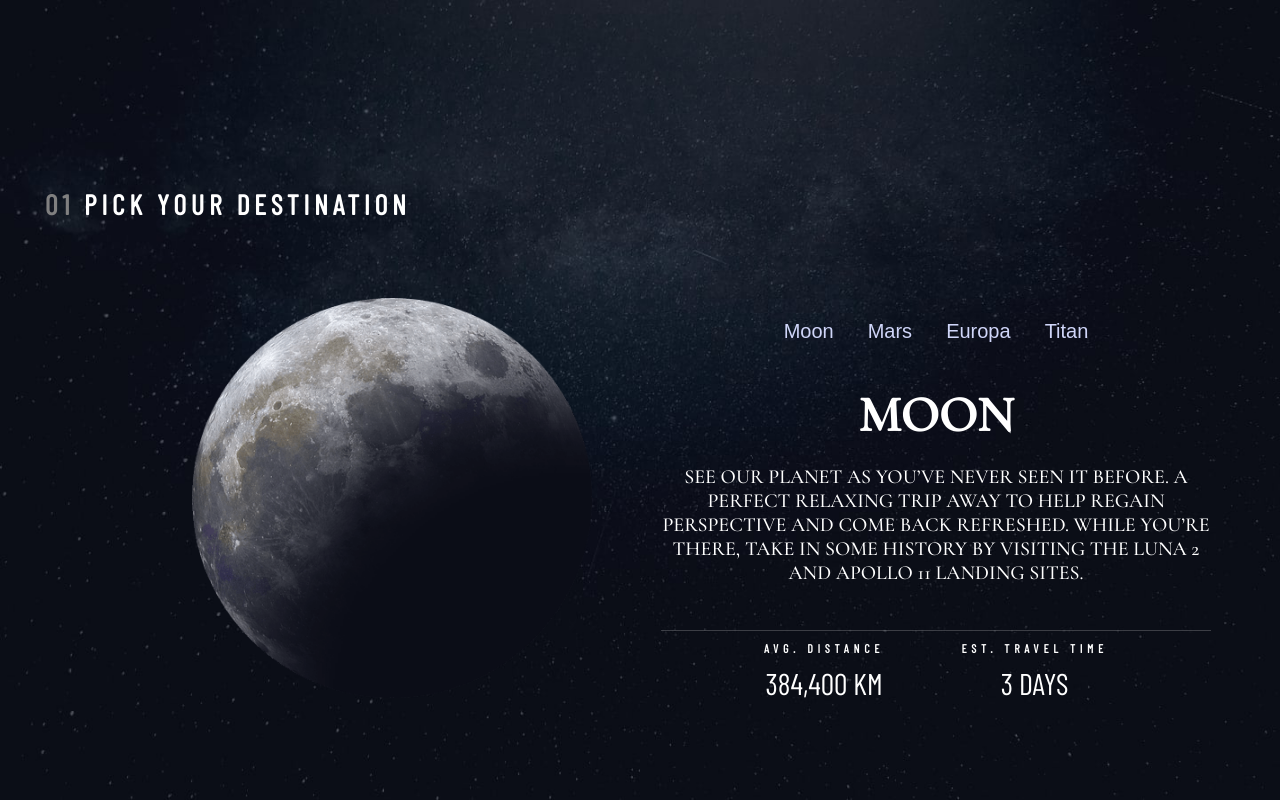
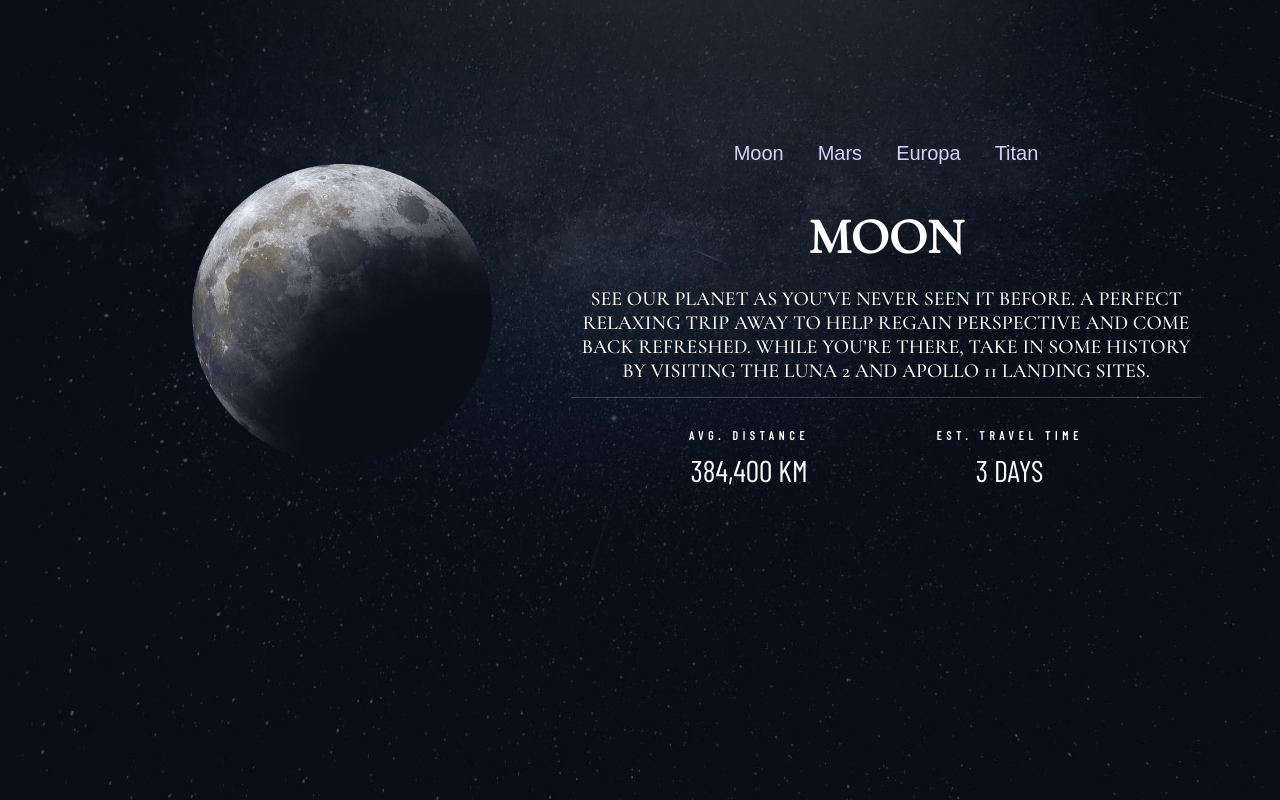
Before and after one commit to Stamwill/space-tourism, a Next.js app: page /destination in a window 1280 px wide. Built offline with nearby package versions, Linux system fonts and the light colour scheme.

Commit message:
[Planets] Remove Pagetracker and Section

```diff
--- a/src/blocks/Planets/Planets.js
+++ b/src/blocks/Planets/Planets.js
@@ -13,8 +13,7 @@ const Planets = React.forwardRef(function Planets(props, ref) {
   const [currentTravel, setCurrentTravel] = React.useState(api[0].travel)
 
   return (
-    <Section className={classes.root} ref={ref} {...other}>
-      <PageTracker pageNum={`01`} pageLabel={`PICK YOUR DESTINATION`} />
+    <section className={classes.root} ref={ref} {...other}>
       <div className={classes.container}>
         <img className={classes.img} src={currentImg} alt="test" />
 
@@ -64,7 +63,7 @@ const Planets = React.forwardRef(function Planets(props, ref) {
           {/* Create block for distance ? */}
         </div>
       </div>
-    </Section>
+    </section>
   )
 })
 
--- a/src/blocks/Planets/Planets.module.css
+++ b/src/blocks/Planets/Planets.module.css
@@ -60,7 +60,6 @@
   position: relative;
   height: 1px;
   background-color: white;
-
   opacity: 0.2;
 }
 
@@ -93,14 +92,10 @@
 }
 
 @media screen and (min-width: 1200px) {
-  .root {
-    display: flex;
-    align-items: unset;
-    justify-content: space-evenly;
-  }
-
   .container {
     flex-direction: row;
+    align-items: center;
+    margin-top: 0;
   }
 
   .textContainer {
@@ -108,21 +103,15 @@
   }
 
   .subContainer {
-    display: flex;
     flex-direction: column;
-  }
-
-  .description {
-    height: 100%;
-    padding-bottom: 25px;
   }
 
   .line {
     margin-bottom: 10px;
   }
 
-  .distanceContainer {
-    margin: 0 auto;
+  .distance {
+    margin-bottom: 0;
   }
 
   .button {
@@ -131,7 +120,7 @@
 
   .img {
     margin-left: 15%;
-    height: 400px;
-    width: 400px;
+    height: 300px;
+    width: 300px;
   }
 }
```
